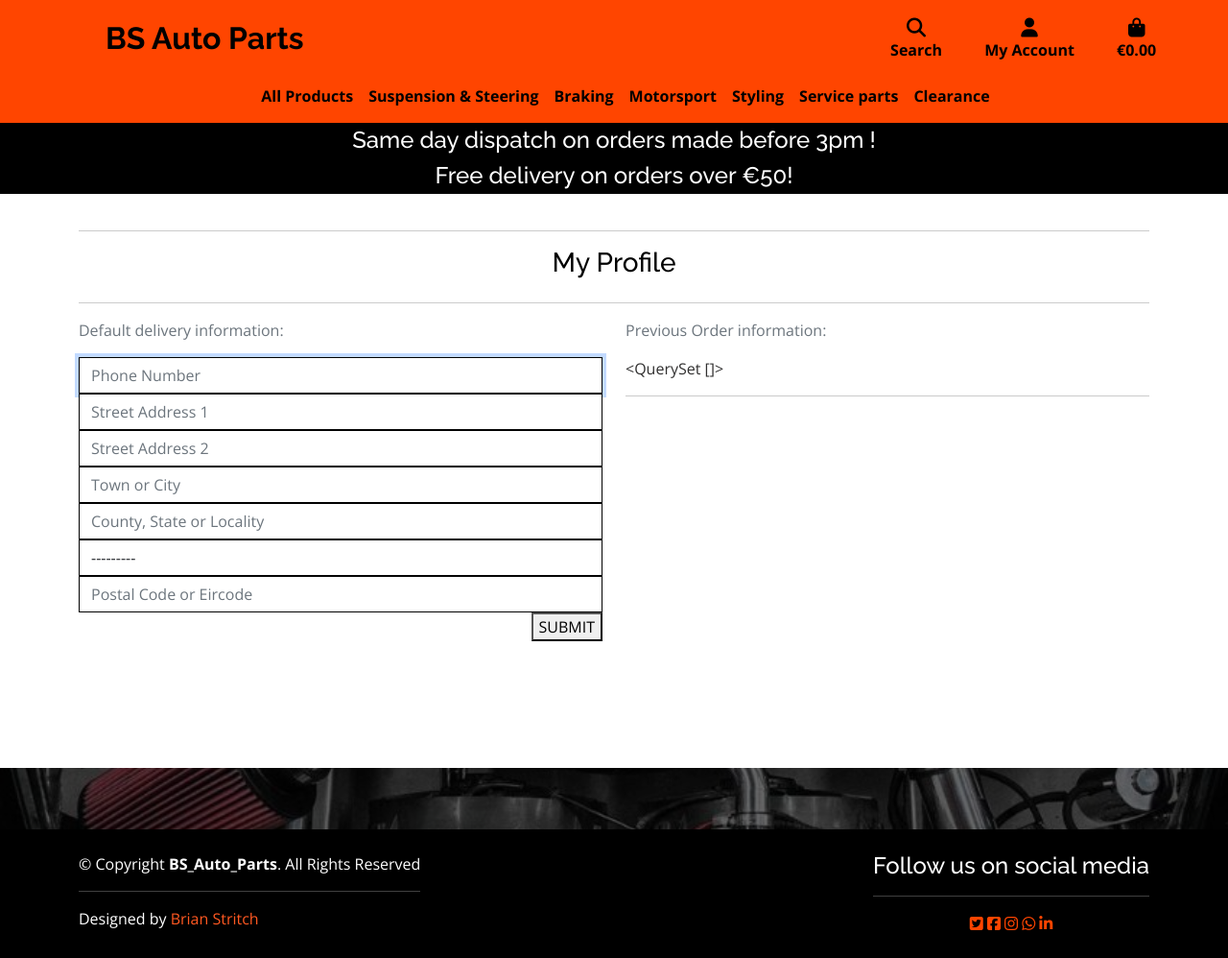
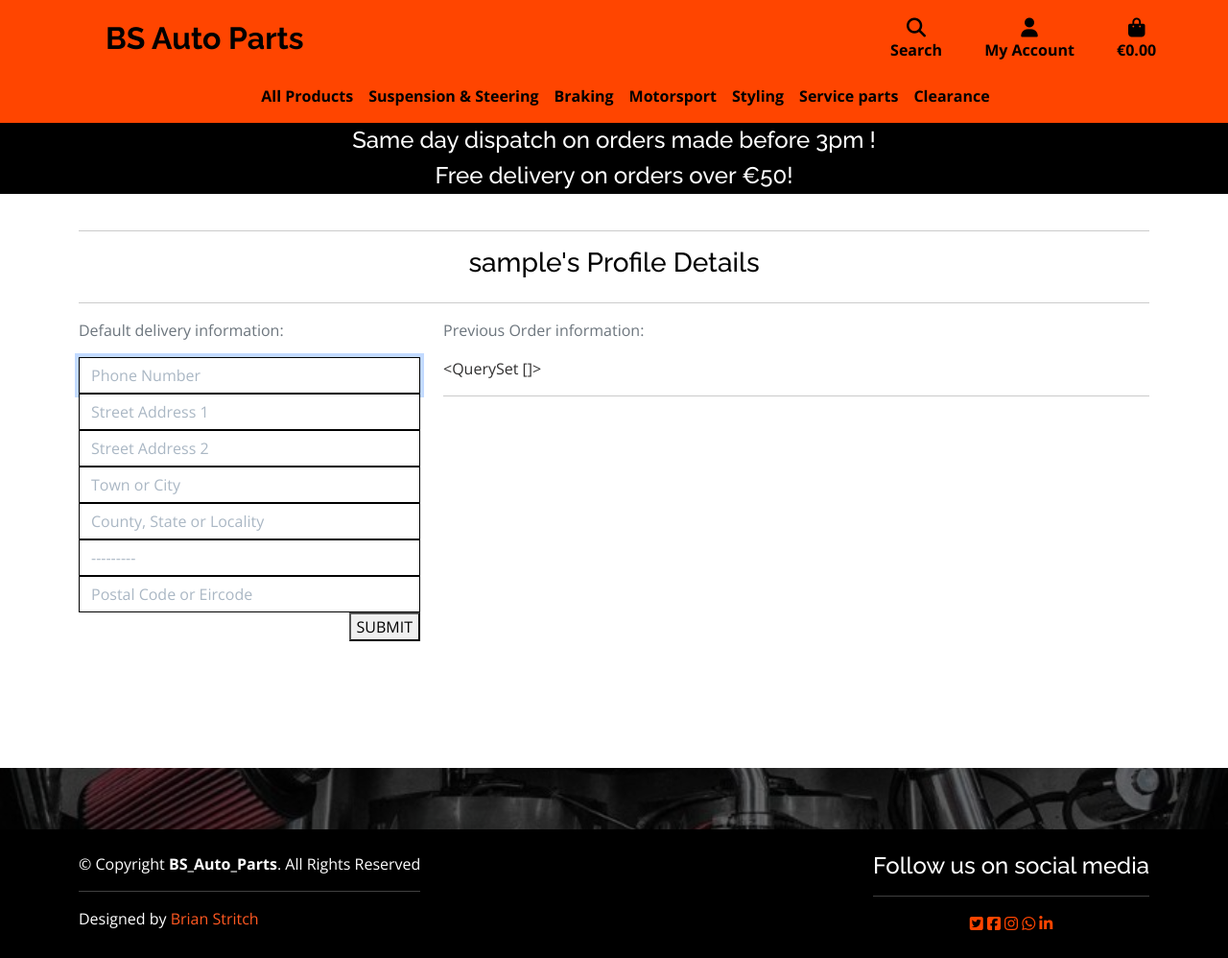
Before and after one commit to BrianStritch/Brian-Stritch-P5-BS_Auto_parts, a Django app: page /profile/ in a window 1280 px wide. Shown: the whole page at 96% size. Run offline with Django 3.2, Linux system fonts and the light colour scheme; the visitor is signed in with stand-in values (Sample User, id 1); data comes from the database, SQL or seed files in the repository; data that the repository does not hold is empty; some libraries are stand-ins or nearby versions.

Commit message:
added profile form, views and updated template

```diff
--- a/profiles/forms.py
+++ b/profiles/forms.py
@@ -26,9 +26,9 @@ class UserProfileForm(forms.ModelForm):
         for field in self.fields:
             if field != 'default_country':
                 if self.fields[field].required:
-                    placeholder = f'{placeholders[field]} *'
+                    placeholder = f'{placeholders[field]}'
                 else:
                     placeholder = placeholders[field]
                 self.fields[field].widget.attrs['placeholder'] = placeholder
-            self.fields[field].widget.attrs['class'] = 'border-black rounded-0 profile-form-inpu'
+            self.fields[field].widget.attrs['class'] = 'border-black rounded-0 profile-form-input'
             self.fields[field].label = False
--- a/profiles/models.py
+++ b/profiles/models.py
@@ -47,7 +47,7 @@ class UserProfile(models.Model):
         )
 
     default_country = CountryField(
-        blank_label='Country *',
+        blank_label='Country',
         null=True,
         blank=True
         )
--- a/profiles/static/profiles/css/profile.css
+++ b/profiles/static/profiles/css/profile.css
@@ -1,4 +1,18 @@
-.high_z{
-    position: relative;
-    z-index: 1000;
+
+
+#profile-update-form .form-control {
+    color: #000;
 }
+
+#profile-update-form input::placeholder {
+    color: #aab7c4;
+}
+
+#id_default_country,
+#id_default_country option:not(:first-child) {
+    color: #000;
+}
+
+#id_default_country option:first-child {
+    color: #aab7c4;
+}
--- /dev/null
+++ b/profiles/static/profiles/js/countryfield.js
@@ -0,0 +1,12 @@
+let countrySelected = $('#id_default_country').val();
+if(!countrySelected){
+$('#id_default_country').css('color', '#aab7c4');
+}
+$('#id_default_country').change(function(){
+    countrySelected = $(this).val();
+    if(!countrySelected){
+        $(this).css('color', '#aab7c4');
+    }else{
+        $(this).css('color', '#000');
+    }
+})
--- a/profiles/templates/profiles/profile.html
+++ b/profiles/templates/profiles/profile.html
@@ -22,12 +22,12 @@
         <div class="row">
             <div class="col">
                 <hr>
-                <h3 class="logo-font mb-4 high_z">My Profile</h3>
+                <h3 class="logo-font mb-4 high_z">{{ user.username }}'s Profile Details</h3>
                 <hr>
             </div>
         </div>
         <div class="row">
-            <div class="col-12 col-lg-6">
+            <div class="col-8 col-lg-4">
                 <p class="text-muted">Default delivery information:</p>
                 <form class="mt-3" action="{% url 'profile' %}" method="POST" id="profile-update-form">
                     {% csrf_token %}
@@ -35,7 +35,7 @@
                     <button class="btn-orange rounded-0 float-right text-uppercase">submit</button>
                 </form>
             </div>
-            <div class="col-12 col-lg-6">
+            <div class="col-8 col-lg-8">
                 <p class="text-muted">Previous Order information:</p>
                 {{ orders }}
                 <hr>
@@ -54,3 +54,9 @@
 </div>
 
 {% endblock %}
+
+
+{% block postloadjs %}
+  {{ block.super }}
+  <script type="text/javascript" src="{% static 'profiles/js/countryfield.js' %}"></script>
+{% endblock %}
--- a/profiles/views.py
+++ b/profiles/views.py
@@ -1,4 +1,5 @@
 from django.shortcuts import render, get_object_or_404
+from django.contrib import messages
 from .models import UserProfile
 from .forms import UserProfileForm
 
@@ -11,11 +12,18 @@ def profile(request):
     form = UserProfileForm(instance=profile)
     orders = profile.orders.all()
 
+    if request.method == 'POST':
+        form = UserProfileForm(request.POST, instance=profile)
+        if form.is_valid():
+            form.save()
+            messages.success(request, 'Your profile has been updated successfully')
+
     template = 'profiles/profile.html'
     context = {
         'profile': profile,
         'form': form,
-        'orders': orders
+        'orders': orders,
+        'on_profile_page': True,
         }
 
     return render(request, template, context)
--- a/static/css/base.css
+++ b/static/css/base.css
@@ -48,6 +48,10 @@ font-family: "Raleway", sans-serif;
 }
 .container, .container-fluid{
     flex:1
+}
+.high_z{
+    position: relative;
+    z-index: 1000;
 }
 /* *************** Header *****************************/
 #topnav{
--- a/templates/includes/toasts/toast_success.html
+++ b/templates/includes/toasts/toast_success.html
@@ -14,7 +14,7 @@
                 <hr class="mt-1 mb-3">
             </div>
         </div>
-        {% if grand_total %}
+        {% if grand_total and not on_profile_page %}
             <p class="logo-font bg-white text-black py-1">Your Bag ({{ product_count }})</p>
             <div class="bag-notification-wrapper">
                 {% for item in bag_items %}
```
